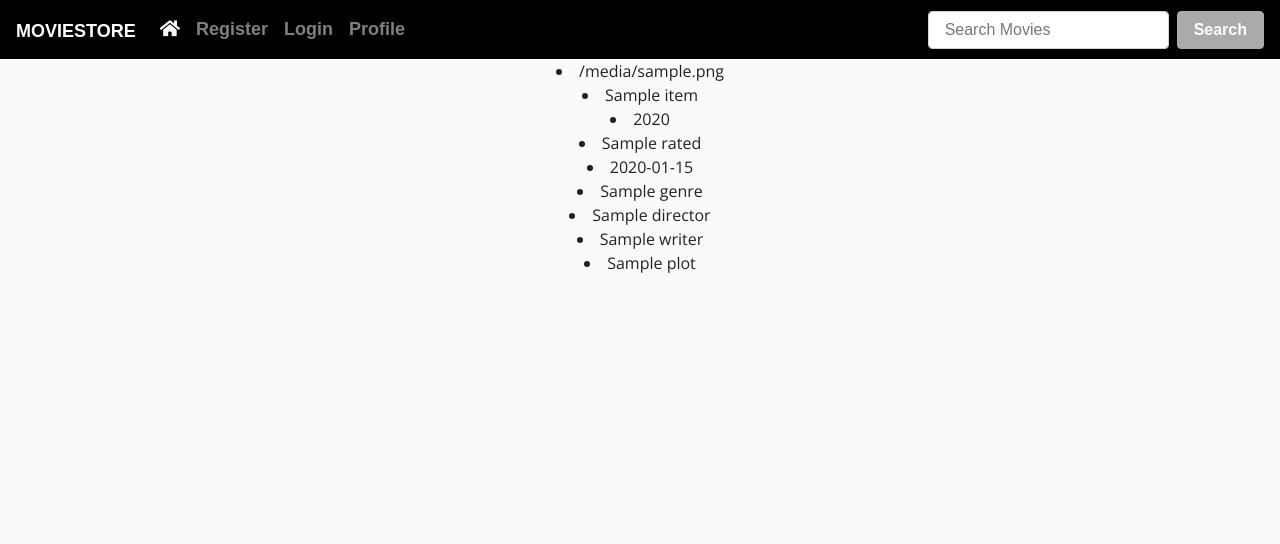
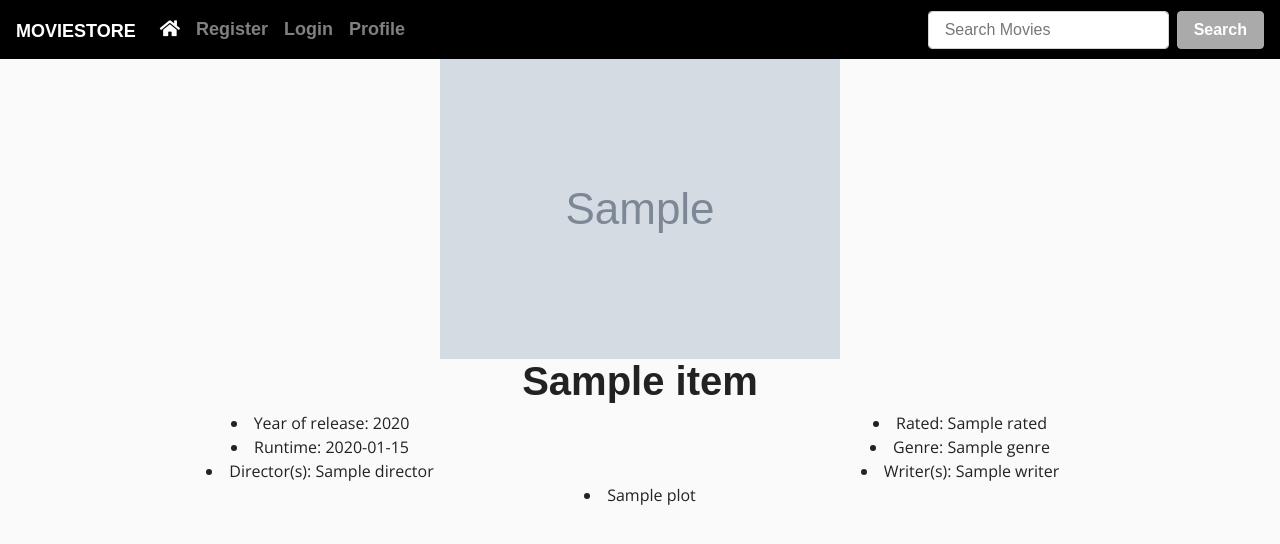
Before and after one commit to OwenCookman/MilestoneProject3, a Flask app: page /movie/1 in a window 1280 px wide. Shown: the top 544 px of the page. Run offline with Flask 2, Linux system fonts and the light colour scheme; grey boxes marked "Sample" are stand-in pictures; a database or web service that is not in the repository returns one stand-in record (values such as "Sample title"); data that the repository does not hold is empty; some libraries are stand-ins or nearby versions; some web fonts are replaced.

Commit message:
template edited to work with movie() in movie.html

```diff
--- a/templates/movie.html
+++ b/templates/movie.html
@@ -1,16 +1,36 @@
 {% extends 'base.html' %}
 {% block content %}
-{% for key in movie_info %}
-{% for i in key %}
-<li>{{ i['Poster'] }}</li>
-<li>{{ i['Title'] }}</li>
-<li>{{ i['Year'] }}</li>
-<li>{{ i['Rated'] }}</li>
-<li>{{ i['Runtime'] }}</li>
-<li>{{ i['Genre'] }}</li>
-<li>{{ i['Director'] }}</li>
-<li>{{ i['Writer'] }}</li>
-<li>{{ i['Plot'] }}</li>
-{% endfor %}
-{% endfor %}
+<div class="contaier">
+    <img src="{{ movie_info['Poster'] }}" alt="#">
+    <h1>{{ movie_info['Title'] }}</h1>
+    <div class="row">
+        <div class="col-6">
+            <li>Year of release: {{ movie_info['Year'] }}</li>
+        </div>
+        <div class="col-6">
+            <li>Rated: {{ movie_info['Rated'] }}</li>
+        </div>
+    </div>
+    <div class="row">
+        <div class="col-6">
+            <li>Runtime: {{ movie_info['Runtime'] }}</li>
+        </div>
+        <div class="col-6">
+            <li>Genre: {{ movie_info['Genre'] }}</li>
+        </div>
+    </div>
+    <div class="row">
+        <div class="col-6">
+            <li>Director(s): {{ movie_info['Director'] }}</li>
+        </div>
+        <div class="col-6">
+            <li>Writer(s): {{ movie_info['Writer'] }}</li>
+        </div>
+    </div>
+    <div class="row">
+        <div class="col-12">
+            <li>{{ movie_info['Plot'] }}</li>
+        </div>
+    </div>
+</div>
 {% endblock %}
```
